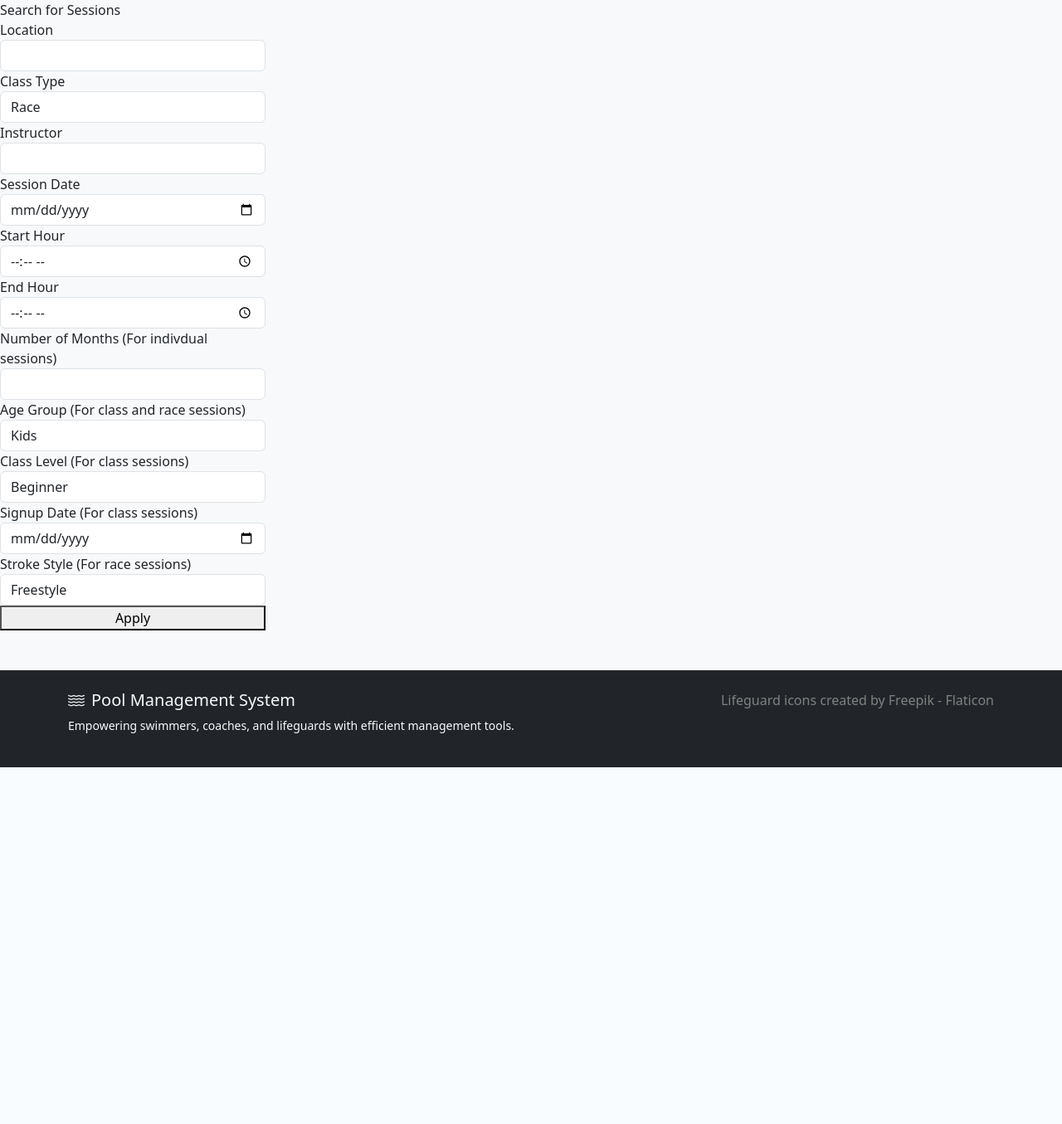
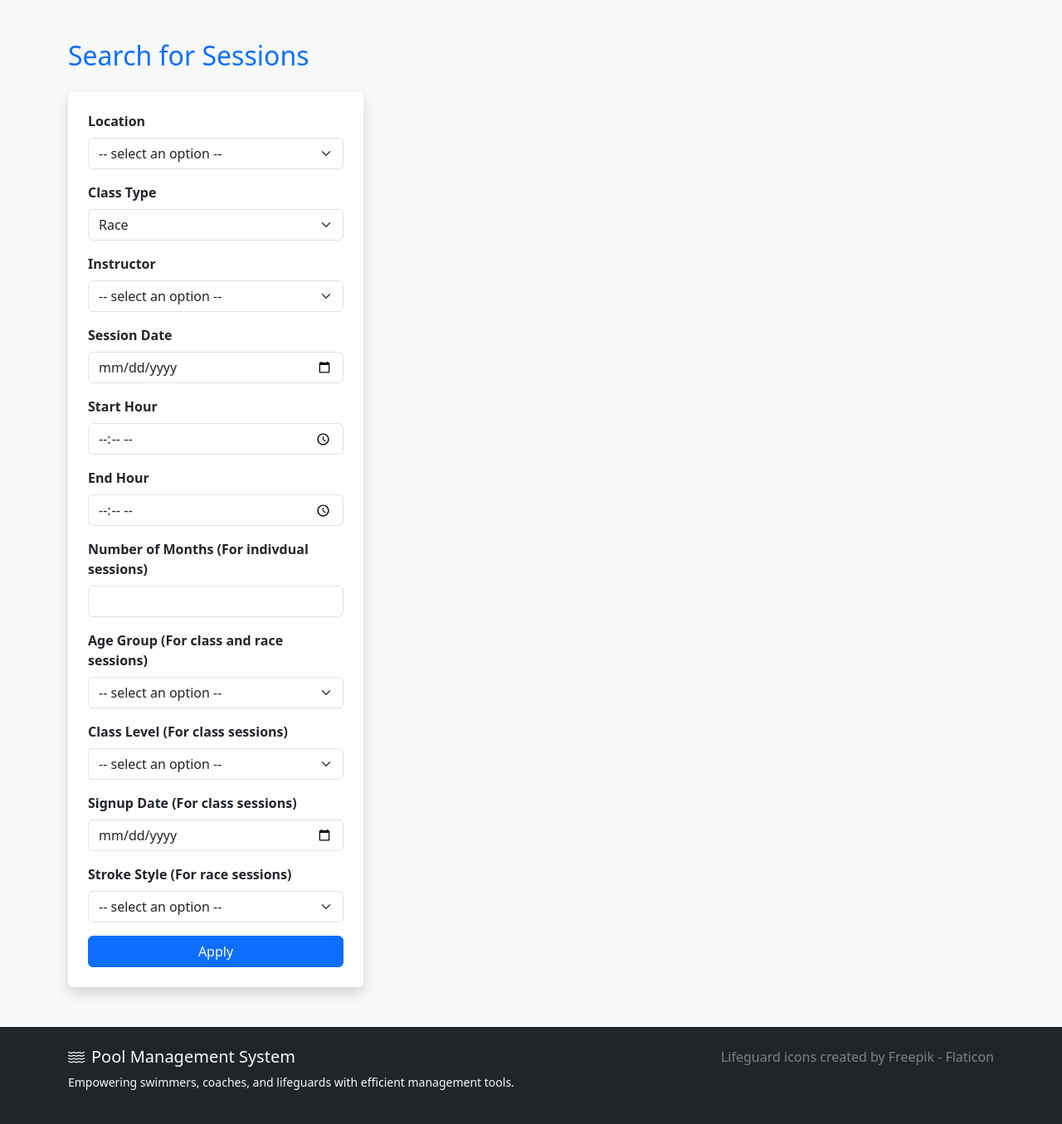
Before and after one commit to mehmet-canb/cs353-project, a Python web app: template src/pms/templates/filter.html in a window 1280 px wide. Shown: the part 56-1411 px from the top of the page at 83% size. Before the commit the page ends 981 px from the top, so only its background shows below. Run offline with Jinja, Linux system fonts and the light colour scheme; the template is opened without the code that fills it, so the values that code supplies are empty.

Commit message:
View session functionality implemented

```diff
--- a/src/pms/templates/filter.html
+++ b/src/pms/templates/filter.html
@@ -35,41 +35,36 @@
         </div>
     </nav>
 
-    <div>
-        <div>
-            Search for Sessions
-        </div>
-        <div class="d-flex">
-            <div class="w-25">
-                {% if selected_values is defined %}
-                    value of variable: {{ selected_values }}
-                {% else %}
-
-                {% endif %}
-                <form action="{{url_for('main.filter_sessions')}}" method="post" class="d-flex flex-column">
-                    <div class="form-group">
-                        <label for="pool_city">Location</label>
-                        <select id="pool_city" name="pool_city" class="form-control">
+    <div class="container my-5">
+        <h2 class="text-primary mb-4">Search for Sessions</h2>
+        <div class="row">
+            <div class="col-md-4">
+                <form action="{{ url_for('main.filter_sessions') }}" method="post" class="p-4 bg-white shadow rounded">
+                    <div class="mb-3">
+                        <label for="pool_city" class="form-label fw-bold">Location</label>
+                        <select id="pool_city" name="pool_city" class="form-select">
+                            <option value="">-- select an option --</option>
                             {% if location_results is defined %}
-                                {%for i in range(0, location_results_len)%}
-                                    <option value="{{location_results[i].pool_city}}">{{location_results[i].pool_city}}</option>
-                                {%endfor%}
+                                {% for i in range(0, location_results_len) %}
+                                    <option value="{{ location_results[i].pool_city }}">{{ location_results[i].pool_city }}</option>
+                                {% endfor %}
                             {% endif %}
                         </select>
                     </div>
-                    <div class="form-group">
-                        <label for="class_type">Class Type</label>
-                        <select id="class_type" name="class_type" class="form-control">
+                    <div class="mb-3">
+                        <label for="class_type" class="form-label fw-bold">Class Type</label>
+                        <select id="class_type" name="class_type" class="form-select">
                             <option value="Race">Race</option>
                             <option value="Class">Class</option>
                             <option value="Individual">Individual</option>
-                            <option value="one-to-one">One-to-One</option>
+                            <option value="One-to-One">One-to-One</option>
                         </select>
                     </div>
 
-                    <div class="form-group">
-                        <label for="instructor">Instructor</label>
-                        <select id="instructor" name="instructor" class="form-control">
+                    <div class="mb-3">
+                        <label for="instructor" class="form-label fw-bold">Instructor</label>
+                        <select id="instructor" name="instructor" class="form-select">
+                            <option value="">-- select an option --</option>
                             {% if coach_results is defined %}
                                 {%for i in range(0, coach_len)%}
                                     <option value="{{coach_results[i].username}}">{{coach_results[i].username}}</option>
@@ -77,101 +72,82 @@
                             {% endif %}
                         </select>
                     </div>
-                    <div class="form-group">
-                        <label for="session_date">Session Date</label>
-                        <input type="date" id="session_date" name="session_date" class="form-control"/>
+                    <div class="mb-3">
+                        <label for="session_date" class="form-label fw-bold">Session Date</label>
+                        <input type="date"
+                        id="session_date"
+                        name="session_date"
+                        class="form-control"
+                        {% if selected_values is defined and selected_values["session_date"] is defined %}
+                        value="{{selected_values['session_date']}}"
+                        {% endif %}
+                        />
                     </div>
-                    <div class="form-group">
-                        <label for="start_hour">Start Hour</label>
+                    <div class="mb-3">
+                        <label for="start_hour" class="form-label fw-bold">Start Hour</label>
                         <input type="time" id="start_hour" name="start_hour" class="form-control"/>
                     </div>
-                    <div class="form-group">
-                        <label for="end_hour">End Hour</label>
+                    <div class="mb-3">
+                        <label for="end_hour" class="form-label fw-bold">End Hour</label>
                         <input type="time" id="end_hour" name="end_hour" class="form-control"/>
                     </div>
-                    <div class="form-group">
-                        <label for="number_of_months">Number of Months (For indivdual sessions)</label>
+                    <div class="mb-3">
+                        <label for="number_of_months" class="form-label fw-bold">Number of Months (For indivdual sessions)</label>
                         <input type="number" id="number_of_months" name="number_of_months" class="form-control"/>
                     </div>
-                    <div class="form-group">
-                        <label for="age_group">Age Group (For class and race sessions)</label>
-                        <select id="age_group" name="age_group" class="form-control">
-                            <option value="kids">Kids</option>
-                            <option value="teens">Teens</option>
-                            <option value="adults">Adults</option>
+                    <div class="mb-3">
+                        <label for="age_group" class="form-label fw-bold">Age Group (For class and race sessions)</label>
+                        <select id="age_group" name="age_group" class="form-select">
+                            <option value="">-- select an option --</option>
+                            <option value="Kids">Kids</option>
+                            <option value="Teens">Teens</option>
+                            <option value="Adults">Adults</option>
                         </select>
                     </div>
-                    <div class="form-group">
-                        <label for="class_level">Class Level (For class sessions)</label>
-                        <select id="class_level" name="class_level" class="form-control">
-                            <option value="kids">Beginner</option>
-                            <option value="teens">Intermediate</option>
-                            <option value="adults">Advanced</option>
+                    <div class="mb-3">
+                        <label for="class_level" class="form-label fw-bold">Class Level (For class sessions)</label>
+                        <select id="class_level" name="class_level" class="form-select">
+                            <option value="">-- select an option --</option>
+                            <option value="Beginner">Beginner</option>
+                            <option value="Intermediate">Intermediate</option>
+                            <option value="Advanced">Advanced</option>
                         </select>
                     </div>
-                    <div class="form-group">
-                        <label for="signup_date">Signup Date (For class sessions)</label>
+                    <div class="mb-3">
+                        <label for="signup_date" class="form-label fw-bold">Signup Date (For class sessions)</label>
                         <input type="date" id="signup_date" name="signup_date" class="form-control"/>
                     </div>
-                    <div class="form-group">
-                        <label for="stroke_style">Stroke Style (For race sessions)</label>
-                        <select id="stroke_style" name="stroke_style" class="form-control">
-                            <option value="freestyle">Freestyle</option>
-                            <option value="backstroke">Backstroke</option>
-                            <option value="butterfly">Butterfly</option>
+                    <div class="mb-3">
+                        <label for="stroke_style" class="form-label fw-bold">Stroke Style (For race sessions)</label>
+                        <select id="stroke_style" name="stroke_style" class="form-select">
+                            <option value="">-- select an option --</option>
+                            <option value="Freestyle">Freestyle</option>
+                            <option value="Backstroke">Backstroke</option>
+                            <option value="Butterfly">Butterfly</option>
                         </select>
                     </div>
-
-                    <button type="submit">Apply</button>
+                    <!-- Add more form fields as needed -->
+                    <button type="submit" class="btn btn-primary w-100">Apply</button>
                 </form>
             </div>
-            <div class="d-flex flex-column flex-grow-1 m-5">
-                {%for i in range(0, len)%}
-                    {%if status == "filter_result"%}
-                        <div class="shadow-sm rounded position-relative">
-                            <a href="#" class="stretched-link"></a>
-                            <div>
-                                Session Name: {{results[i].session_name}}
+            <div class="col-md-8">
+                <div class="row">
+                    {% if status == "filter_result" %}
+                        {% for i in range(0, len) %}
+                            <div class="col-md-6 mb-3">
+                                <form class="p-3 bg-white shadow rounded" action="{{ url_for('main.session_info') }}" method="post">
+                                    <h5 class="fw-bold">Session: {{ results[i].session_name }}</h5>
+                                    <p>Date: {{ results[i].session_date }}</p>
+                                    <button type="submit" class="btn btn-sm btn-primary w-100">Details</button>
+                                    <input type="hidden" name="session_name" value="{{ results[i].session_name }}">
+                                    <input type="hidden" name="session_date" value="{{ results[i].session_date }}">
+                                    <input type="hidden" name="start_hour" value="{{ results[i].start_hour }}">
+                                    <input type="hidden" name="end_hour" value="{{ results[i].end_hour }}">
+                                </form>
                             </div>
-                            <div>
-                                Session Date: {{results[i].session_date}}
-                            </div>
-                            <div>
-                                Start Time: {{results[i].start_hour}}
-                            </div>
-                            <div>
-                                End Time: {{results[i].end_hour}}
-                            </div>
-                            <div>
-                                Price: {{results[i].price}}
-                            </div>
-                            {%if selected_values.class_type == "Individual"%}
-                                <div>
-                                    Number of Months: {{results[i].number_of_months}}
-                                </div>
-                            {%endif%}
-                            {%if selected_values.class_type == "Class"%}
-                                <div>
-                                    Age Group: {{results[i].age_group}}
-                                </div>
-                                <div>
-                                    Class Level: {{results[i].class_level}}
-                                </div>
-                                <div>
-                                    Signup Date: {{results[i].signup_date}}
-                                </div>
-                            {%endif%}
-                            {%if selected_values.class_type == "Race"%}
-                                <div>
-                                    Age Group: {{results[i].age_group}}
-                                </div>
-                                <div>
-                                    Stroke Style: {{results[i].stroke_style}}
-                                </div>
-                            {%endif%}
-                        </div>
-                    {%endif%}
-                {%endfor%}
+                        {% endfor %}
+                    {% endif %}
+                </div>
             </div>
         </div>
     </div>
```
Also changed, not shown: src/pms/routes/main.py (+68 -3 lines), src/pms/templates/session.html (added, +67 -0 lines).
